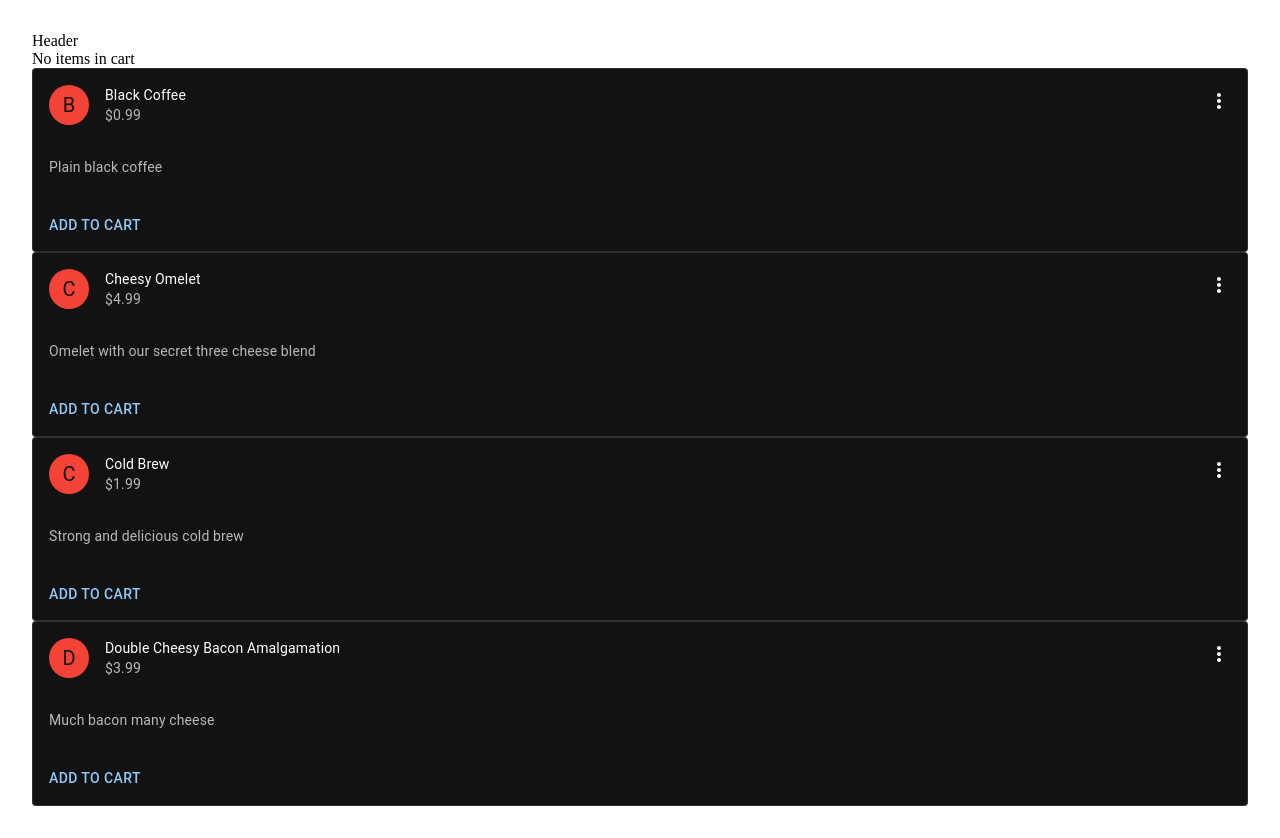
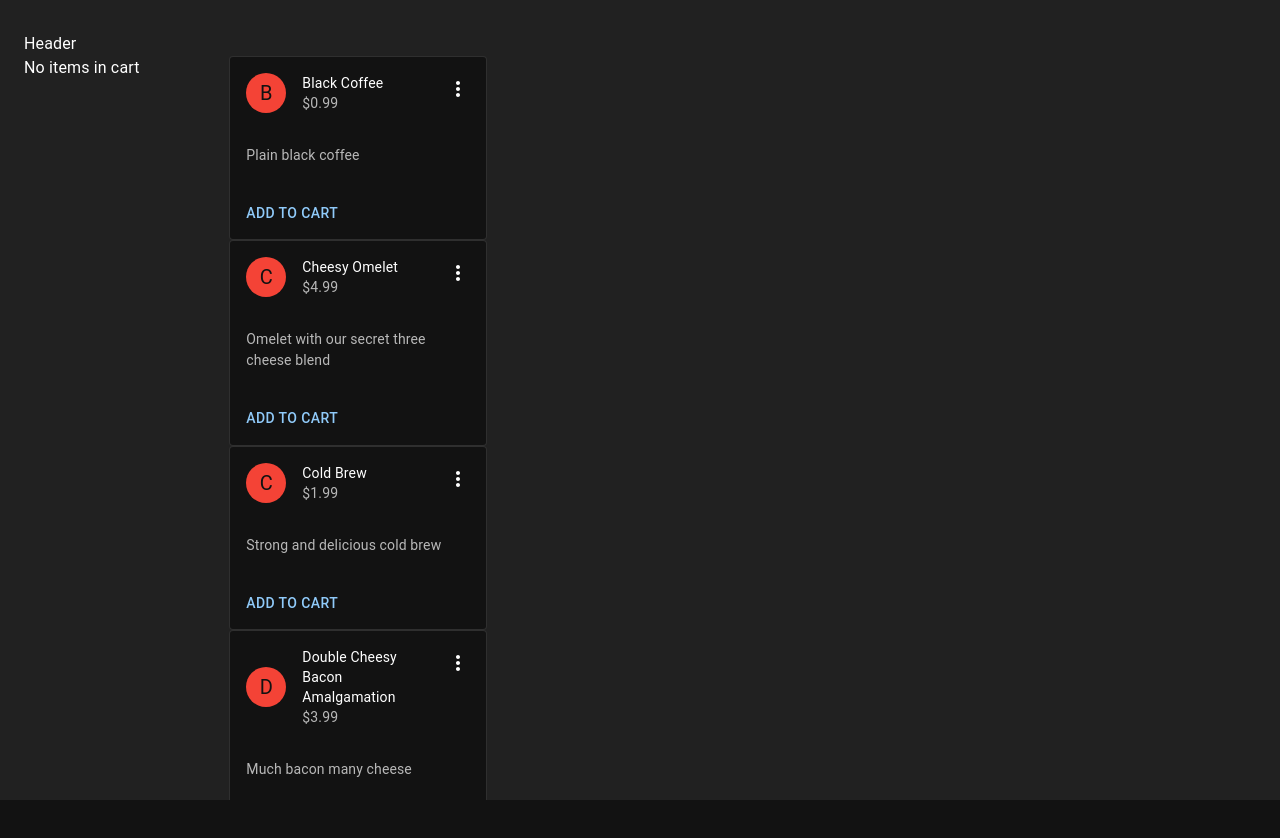
Before and after one commit to butterscotchstallion/inky-black-coffee-shop, a React (Vite) app: page / in a window 1280 px wide. After the commit the page ends 800 px from the top, so only its background shows below. Built offline with nearby package versions, Linux system fonts and the light colour scheme.

Commit message:
Adds base styles and fixes grid a bit

```diff
--- a/src/App.tsx
+++ b/src/App.tsx
@@ -12,6 +12,7 @@ import {
   Typography,
   Avatar,
   IconButton,
+  Box,
 } from '@mui/material';
 import MoreVertIcon from '@mui/icons-material/MoreVert';
 import './app.css';
@@ -49,18 +50,31 @@ function App() {
     },
   ];
   return (
+    <Box
+      component='main'
+      sx={{
+        backgroundColor: (theme) =>
+          theme.palette.mode === 'light'
+            ? theme.palette.grey[100]
+            : theme.palette.grey[900],
+        flexGrow: 1,
+        height: '100vh',
+        overflow: 'auto',
+      }}
+    >
       <Container maxWidth='xl' sx={{ mt: 4, mb: 4 }}>
-      <Grid>
+        <Grid container>
           <Grid item xs={12}>
             Header
           </Grid>
 
-        <Grid>
+          <Grid item xs={2}>
             <CartContents />
           </Grid>
 
-        <Grid item>
-          <Grid item xs={2}>
+          <Grid item xs={8}>
+            <Grid container spacing={3}>
+              <Grid item xs={4}>
                 {allItems.map((allItem: CartItem) => (
                   <Card key={allItem.id} variant='outlined'>
                     <CardHeader
@@ -94,7 +108,9 @@ function App() {
               </Grid>
             </Grid>
           </Grid>
+        </Grid>
       </Container>
+    </Box>
   );
 }
 
--- a/src/main.tsx
+++ b/src/main.tsx
@@ -4,6 +4,7 @@ import App from './App.tsx';
 import { store } from './store';
 import { createTheme } from '@mui/material';
 import { ThemeProvider } from '@mui/material/styles';
+import CssBaseline from '@mui/material/CssBaseline';
 
 const theme = createTheme({
   palette: {
@@ -14,6 +15,7 @@ const theme = createTheme({
 ReactDOM.createRoot(document.getElementById('root') as HTMLElement).render(
   <Provider store={store}>
     <ThemeProvider theme={theme}>
+      <CssBaseline />
       <App />
     </ThemeProvider>
   </Provider>
```
Lines whose indentation alone changed are shown as unchanged.
